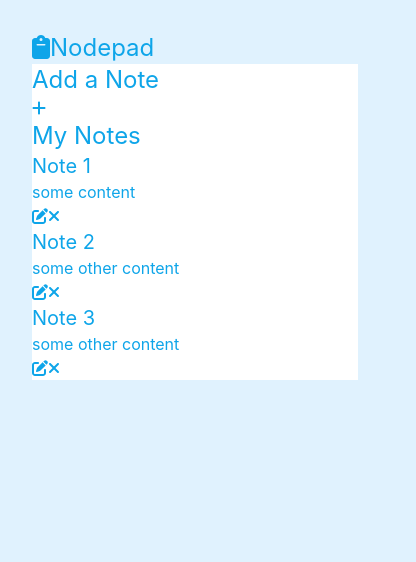
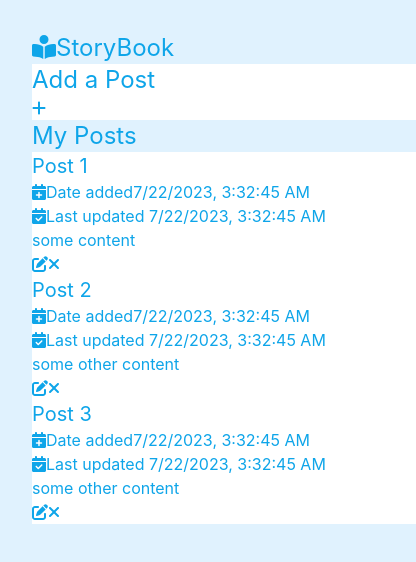
Before and after one commit to Glenn-Chiang/Storybook, a React (Vite) app: page / in a window 390 px wide. Shown: the top 562 px of the page, 416 px wide, since content can reach past the window. Built offline with nearby package versions, Linux system fonts and the light colour scheme.

Commit message:
Renamed notes to posts Implemented some responsive design Added dateAdded and lastUpdated fields

```diff
--- a/index.html
+++ b/index.html
@@ -4,7 +4,7 @@
     <meta charset="UTF-8" />
     <link rel="icon" type="image/svg+xml" href="/vite.svg" />
     <meta name="viewport" content="width=device-width, initial-scale=1.0" />
-    <title>Nodepad</title>
+    <title>StoryBook</title>
   </head>
   <body>
     <div id="root"></div>
--- a/src/App.jsx
+++ b/src/App.jsx
@@ -1,36 +1,47 @@
 /* eslint-disable react/no-unescaped-entities */
 /* eslint-disable react/prop-types */
-import { faClipboard } from "@fortawesome/free-solid-svg-icons";
+import {
+  faBookReader,
+  faCalendarCheck,
+  faCalendarPlus,
+} from "@fortawesome/free-solid-svg-icons";
 import { FontAwesomeIcon } from "@fortawesome/react-fontawesome";
 import { useState } from "react";
 import { EditButton, DeleteButton } from "./components/buttons";
-import AddNoteBox from "./components/AddNoteBox";
+import AddPostBox from "./components/AddPostBox";
 import EditModal from "./components/EditModal";
 import DeleteModal from "./components/DeleteModal";
 
 export default function App() {
-  const notes = [
+  const posts = [
     {
       id: 1,
-      title: "Note 1",
+      title: "Post 1",
       content: "some content",
+      dateAdded: new Date(),
+      lastUpdated: new Date(),
     },
     {
       id: 2,
-      title: "Note 2",
+      title: "Post 2",
       content: "some other content",
+      dateAdded: new Date(),
+      lastUpdated: new Date(),
     },
     {
       id: 3,
-      title: "Note 3",
+      title: "Post 3",
       content: "some other content",
+      dateAdded: new Date(),
+      lastUpdated: new Date(),
     },
   ];
   return (
     <div className="flex flex-col items-center">
       <Header />
-      <AddNoteBox />
-      <NotesList notes={notes} />
+      <AddPostBox />
+      <h1 className="p-4 text-center">My Posts</h1>
+      <PostsList posts={posts} />
     </div>
   );
 }
@@ -38,51 +49,68 @@ export default function App() {
 function Header() {
   return (
     <h1 className="text-4xl font-bold p-8 flex gap-4 items-center bg-sky-100 w-screen justify-center">
-      <FontAwesomeIcon icon={faClipboard} />
-      Nodepad
+      <FontAwesomeIcon icon={faBookReader} />
+      StoryBook
     </h1>
   );
 }
 
-function NotesList({ notes }) {
+function PostsList({ posts }) {
   return (
-    <section className="p-4 rounded-xl shadow w-2/3">
-      <h1 className="p-4 text-center">My Notes</h1>
-      <ul className="p-4 flex flex-col gap-4">
-        {notes.length > 0 ? (
-          notes.map((note) => (
-            <li key={note.id}>
-              <Note note={note} />
+    <section className="p-4 rounded-xl shadow">
+      <ul className="p-4 flex flex-col gap-8">
+        {posts.length > 0 ? (
+          posts.map((post) => (
+            <li key={post.id}>
+              <Post post={post} />
             </li>
           ))
         ) : (
-          <p className="text-slate-400">You have not added any notes</p>
+          <p className="text-slate-400">You have not added any posts</p>
         )}
       </ul>
     </section>
   );
 }
 
-function Note({ note }) {
+function Post({ post }) {
   const [editModalVisible, setEditModalVisible] = useState(false);
   const [deleteModalVisible, setDeleteModalVisible] = useState(false);
 
   return (
-    <div className="flex justify-between">
-      <div className="flex flex-col items-start">
-        <h2>{note.title}</h2>
-        <p className="text-slate-400">{note.content}</p>
+    <div className="flex justify-between flex-col sm:flex-row gap-4">
+      <div className="flex flex-col items-start gap-2">
+        <h2>{post.title}</h2>
+        <p className="flex gap-4">
+          <span className="flex gap-2 items-center text-slate-400">
+            <FontAwesomeIcon icon={faCalendarPlus} />
+            Date added
+          </span>
+          <span className="text-slate-400">
+            {post.dateAdded.toLocaleString()}
+          </span>
+        </p>
+        <p className="flex gap-4">
+          <span className="flex gap-2 items-center text-slate-400">
+            <FontAwesomeIcon icon={faCalendarCheck} />
+            Last updated{" "}
+          </span>
+          <span className="text-slate-400">
+            {post.lastUpdated.toLocaleString()}
+          </span>
+        </p>
+        <p className="text-sky-600 p-2">{post.content}</p>
       </div>
-      <div className="flex flex-col text-2xl gap-2">
+      <div className="flex sm:flex-col text-2xl gap-2 justify-center">
         <EditButton onClick={() => setEditModalVisible(true)} />
         <DeleteButton onClick={() => setDeleteModalVisible(true)} />
       </div>
       {editModalVisible && (
-        <EditModal note={note} closeModal={() => setEditModalVisible(false)} />
+        <EditModal post={post} closeModal={() => setEditModalVisible(false)} />
       )}
       {deleteModalVisible && (
         <DeleteModal
-          note={note}
+          post={post}
           closeModal={() => setDeleteModalVisible(false)}
         />
       )}
--- a/src/components/AddNoteBox.jsx
+++ b/src/components/AddPostBox.jsx
@@ -1,9 +1,9 @@
 import { useState } from "react";
 import { FontAwesomeIcon } from "@fortawesome/react-fontawesome";
 import { faPlus } from "@fortawesome/free-solid-svg-icons";
-import NoteForm from "./NoteForm";
+import PostForm from "./PostForm";
 
-export default function AddNoteBox() {
+export default function AddPostBox() {
   const [showForm, setShowForm] = useState(false);
 
   const handleClick = () => {
@@ -14,22 +14,22 @@ export default function AddNoteBox() {
     const { title, content } = data;
     const dateAdded = new Date();
     const lastUpdated = dateAdded;
-    const newNote = { title, content, dateAdded, lastUpdated };
-    console.log(newNote);
+    const newPost = { title, content, dateAdded, lastUpdated };
+    console.log(newPost);
   };
 
   return (
-    <section className="p-4 mb-4 rounded-xl shadow flex flex-col items-center w-2/3">
-      <h1 className="p-4">Add a Note</h1>
+    <section className="p-4 mb-4 rounded-xl shadow flex flex-col items-center">
+      <h1 className="p-4">Add a Post</h1>
       {showForm ? (
-        <NoteForm
+        <PostForm
           closeForm={() => setShowForm(false)}
           onSubmit={handleSubmit}
         />
       ) : (
         <button
           onClick={handleClick}
-          className="text-2xl text-white bg-sky-500 shadow-md rounded-xl w-1/6 p-1 hover:bg-sky-600"
+          className="text-xl text-white bg-sky-500 shadow-md rounded-xl w-20 p-1 hover:bg-sky-600"
         >
           <FontAwesomeIcon icon={faPlus} />
         </button>
--- a/src/components/DeleteModal.jsx
+++ b/src/components/DeleteModal.jsx
@@ -5,7 +5,7 @@ import { FontAwesomeIcon } from "@fortawesome/react-fontawesome";
 import { faXmarkCircle } from "@fortawesome/free-solid-svg-icons";
 
 /* eslint-disable react/prop-types */
-export default function DeleteModal({ note, closeModal }) {
+export default function DeleteModal({ post, closeModal }) {
     const handleSubmit = (event) => {
       event.preventDefault();
       closeModal();
@@ -19,11 +19,11 @@ export default function DeleteModal({ note, closeModal }) {
       <Modal>
         <h1 className="p-4 flex items-center gap-2">
           <FontAwesomeIcon icon={faXmarkCircle} />
-          Delete Note
+          Delete Post
         </h1>
         <form onSubmit={handleSubmit}>
           <p className="text-center">
-            Are you sure you want to delete your note '{note.title}'?
+            Are you sure you want to delete your post '{post.title}'?
           </p>
           <div className="flex gap-2 p-4 justify-center">
             <ConfirmButton />
--- a/src/components/EditModal.jsx
+++ b/src/components/EditModal.jsx
@@ -2,9 +2,9 @@
 import Modal from "./Modal";
 import { FontAwesomeIcon } from "@fortawesome/react-fontawesome";
 import { faEdit } from "@fortawesome/free-solid-svg-icons";
-import NoteForm from "./NoteForm";
+import PostForm from "./PostForm";
 
-export default function EditModal({ note, closeModal }) {
+export default function EditModal({ post, closeModal }) {
   const handleSubmit = (data) => {
     const { title, content } = data;
     const lastUpdated = new Date()
@@ -15,9 +15,9 @@ export default function EditModal({ note, closeModal }) {
     <Modal>
       <h1 className="p-4 flex items-center gap-2">
         <FontAwesomeIcon icon={faEdit} />
-        Edit Note
+        Edit Post
       </h1>
-      <NoteForm note={note} closeForm={closeModal} onSubmit={handleSubmit} />
+      <PostForm post={post} closeForm={closeModal} onSubmit={handleSubmit} />
     </Modal>
   );
 }
--- a/src/components/ErrorAlert.jsx
+++ b/src/components/ErrorAlert.jsx
@@ -1,4 +1,12 @@
+import { faExclamationCircle } from "@fortawesome/free-solid-svg-icons";
+import { FontAwesomeIcon } from "@fortawesome/react-fontawesome";
+
 /* eslint-disable react/prop-types */
-export default function ErrorAlert({children}) {
-    return <p className="text-rose-500">{children}</p>
+export default function ErrorAlert({ children }) {
+  return (
+    <p className="text-rose-500 bg-rose-200 p-2 rounded flex gap-2 items-center">
+      <FontAwesomeIcon icon={faExclamationCircle} />
+      {children}
+    </p>
+  );
 }
--- a/src/components/Modal.jsx
+++ b/src/components/Modal.jsx
@@ -2,7 +2,7 @@
 export default function Modal({ children }) {
   return (
     <div className="fixed inset-0 h-screen w-screen bg-sky-950/60 flex items-center">
-      <div className="fixed bg-white w-1/2 inset-x-0 m-auto flex items-center flex-col p-4 rounded-xl border-sky-500 border-2">
+      <div className="fixed bg-white w-96 sm:w-2/3 inset-x-0 m-auto flex items-center flex-col p-4 rounded-xl border-sky-500 border-2">
         {children}
       </div>
     </div>
--- /dev/null
+++ b/src/components/PostForm.jsx
@@ -0,0 +1,57 @@
+/* eslint-disable react/prop-types */
+import { useEffect } from "react";
+import { useForm } from "react-hook-form";
+import ErrorAlert from "./errorAlert";
+import { ConfirmButton, CancelButton } from "./buttons";
+
+export default function PostForm({ post, closeForm, onSubmit }) {
+  const handleCancel = () => {
+    closeForm();
+  };
+
+  const {
+    register,
+    handleSubmit,
+    setFocus,
+    formState: { errors },
+  } = useForm();
+
+  useEffect(() => {
+    setFocus("title");
+  }, [setFocus]);
+
+  return (
+    <form
+      className="flex flex-col items-center"
+      onSubmit={handleSubmit(onSubmit)}
+    >
+      <div className="flex flex-col gap-4">
+        <div className="flex gap-4 flex-col ">
+          <label htmlFor="title">Title</label>
+          <input
+            id="title"
+            defaultValue={post ? post.title : ""}
+            {...register("title", { required: "Title is required" })}
+            className="shadow text-slate-400 rounded p-2 w-80"
+          ></input>
+        </div>
+        {errors.title && <ErrorAlert>{errors.title.message}</ErrorAlert>}
+
+        <div className="flex gap-4 flex-col ">
+          <label htmlFor="content">Content</label>
+          <textarea
+            id="content"
+            defaultValue={post ? post.content : ""}
+            {...register("content", { required: "Content is required" })}
+            className="shadow text-slate-400 rounded p-2 h-40 w-80"
+          ></textarea>
+        </div>
+        {errors.content && <ErrorAlert>{errors.content.message}</ErrorAlert>}
+      </div>
+      <div className="flex gap-2 p-4">
+        <ConfirmButton />
+        <CancelButton onClick={handleCancel} />
+      </div>
+    </form>
+  );
+}
--- a/src/index.css
+++ b/src/index.css
@@ -21,6 +21,6 @@
     @apply transition;
   }
   section {
-    @apply bg-white;
+    @apply bg-white w-96 sm:w-3/4;
   }
 }
```
Also changed, not shown: src/components/NoteForm.jsx (deleted, +0 -57 lines).
